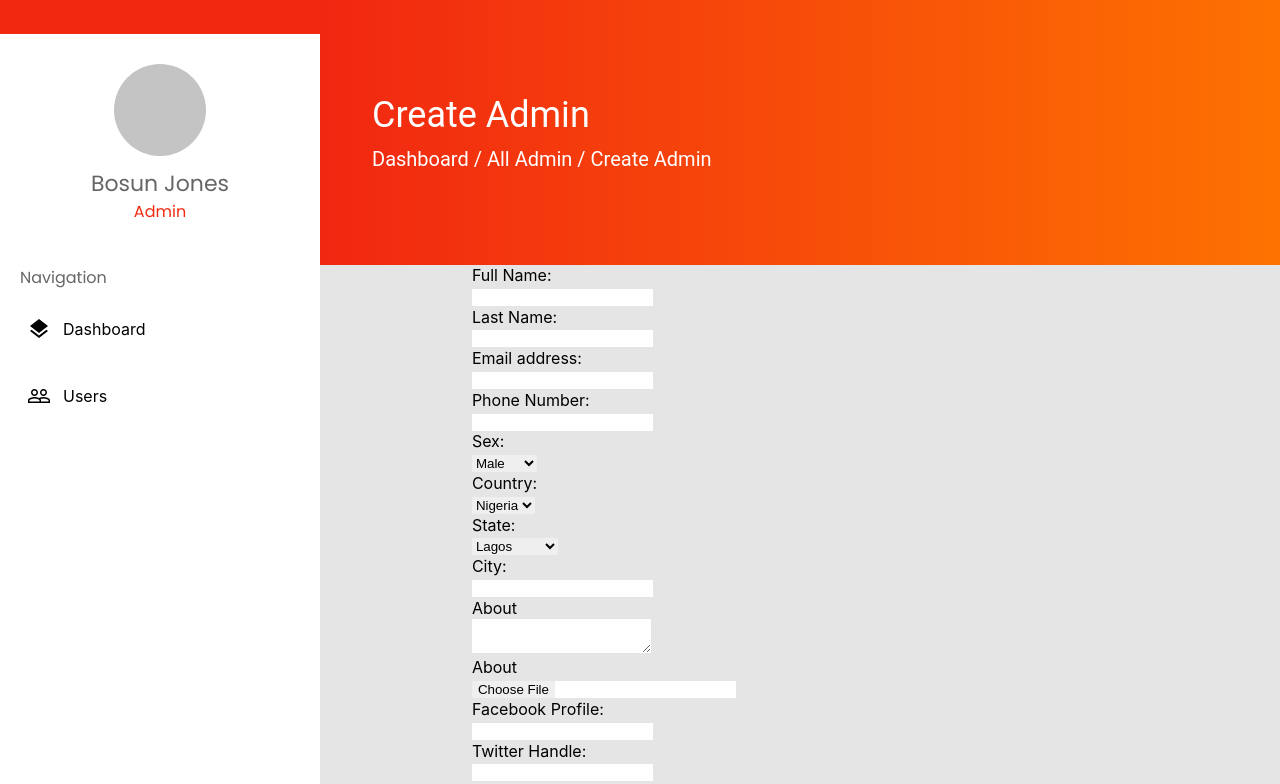
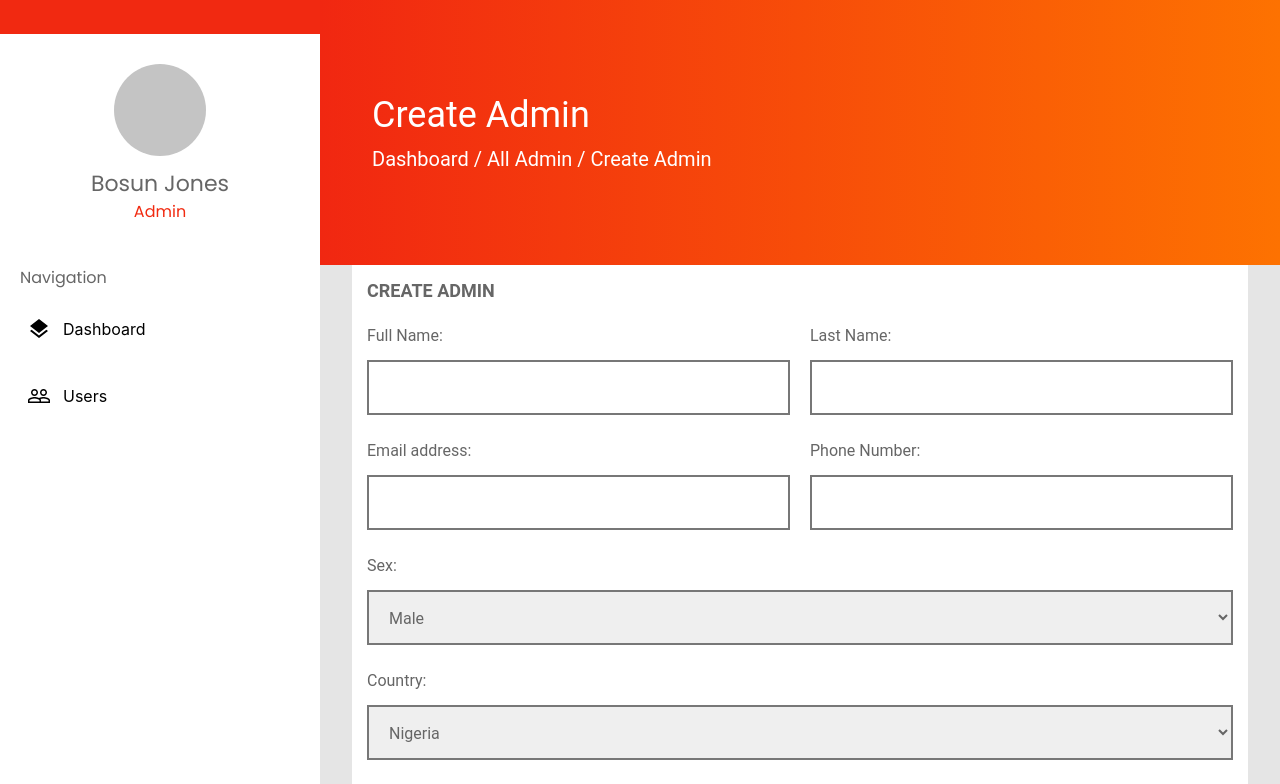
Before and after one commit to CodingMage/Frontenf-test, a Next.js app: page /createadmin in a window 1280 px wide. Shown: the top 784 px of the page. Built offline with nearby package versions, Linux system fonts and the light colour scheme; a web font is replaced by a local one.

Commit message:
form updated

```diff
--- a/component/shared/adminForm.js
+++ b/component/shared/adminForm.js
@@ -5,6 +5,7 @@ function AdminForm() {
   return (
     <div className="adminform">
       <div className="adminform__paper">
+        <div className="paper__header">CREATE ADMIN</div>
         <div className="form">
           <div className="form__1">
             <div className="form__1-input">
@@ -83,9 +84,16 @@ function AdminForm() {
             </div>
           </div>
 
-          <div className="form__1-input">
+          <div className="form__1-input ">
             <div className="form__1-input__label">About</div>
-            <div className="form__1-input__input">
+            <div
+              className="form__1-input__input  "
+              style={{
+                height: "unset",
+                maxWidth: "unset",
+                marginBottom: "27px",
+              }}
+            >
               <textarea name="about"></textarea>
             </div>
           </div>
@@ -94,7 +102,7 @@ function AdminForm() {
             <div className="form__3-input__label">About</div>
             <div className="form__3-input__input">
               <button>Choose File</button>
-              <input type="text" />
+              <input type="text" placeholder="No file chosen" />
             </div>
           </div>
 
--- a/styles/SCSS/adminform.scss
+++ b/styles/SCSS/adminform.scss
@@ -0,0 +1,180 @@
+.adminform {
+  &__paper {
+    max-width: 1217px;
+    width: 70vw;
+    padding: 15px;
+    background-color: #fff;
+    margin: 0 auto;
+
+    .paper__header {
+      font-family: Roboto;
+      font-size: 18px;
+      font-style: normal;
+      font-weight: 700;
+      line-height: 21px;
+      letter-spacing: 0em;
+      text-align: left;
+      color: rgba(102, 102, 102, 1);
+      margin-bottom: 25px;
+    }
+
+    .form {
+      &__1 {
+        display: flex;
+        width: 100%;
+        gap: 20px;
+        margin-bottom: 26px;
+
+        &-input {
+          display: flex;
+          flex-direction: column;
+          flex: 1;
+
+          &__label {
+            font-family: Roboto;
+            font-size: 16px;
+            font-style: normal;
+            font-weight: 400;
+            line-height: 19px;
+            letter-spacing: 0em;
+            text-align: left;
+            color: rgba(102, 102, 102, 1);
+            margin-bottom: 15px;
+          }
+
+          &__input {
+            height: 55px;
+            max-width: 567px;
+            width: 100%;
+            left: 436px;
+            top: 354px;
+            border: 2px solid rgba(119, 119, 119, 1);
+            .ta {
+              height: unset !important;
+            }
+            input {
+              width: 100%;
+              height: 100%;
+            }
+            select {
+              width: 100%;
+              height: 100%;
+              padding: 16px;
+              color: rgba(102, 102, 102, 1);
+              font-family: Roboto;
+              font-size: 16px;
+              font-style: normal;
+              font-weight: 400;
+              line-height: 19px;
+              letter-spacing: 0em;
+              text-align: left;
+            }
+            textarea {
+              height: 363px;
+              width: 100%;
+              resize: none;
+            }
+          }
+        }
+      }
+      &__2 {
+        &-input {
+          display: flex;
+          flex-direction: column;
+          margin-bottom: 26px;
+
+          &__label {
+            font-family: Roboto;
+            font-size: 16px;
+            font-style: normal;
+            font-weight: 400;
+            line-height: 19px;
+            letter-spacing: 0em;
+            text-align: left;
+            color: rgba(102, 102, 102, 1);
+            margin-bottom: 15px;
+          }
+
+          &__input {
+            height: 55px;
+            width: 100%;
+            left: 436px;
+            top: 354px;
+            border: 2px solid rgba(119, 119, 119, 1);
+            select {
+              width: 100%;
+              height: 100%;
+              padding: 16px;
+              color: rgba(102, 102, 102, 1);
+              font-family: Roboto;
+              font-size: 16px;
+              font-style: normal;
+              font-weight: 400;
+              line-height: 19px;
+              letter-spacing: 0em;
+              text-align: left;
+
+              option {
+              }
+            }
+          }
+        }
+      }
+
+      &__3-input {
+        display: flex;
+        flex-direction: column;
+        flex: 1;
+        margin-bottom: 27px;
+        &__label {
+          font-family: Roboto;
+          font-size: 16px;
+          font-style: normal;
+          font-weight: 400;
+          line-height: 19px;
+          letter-spacing: 0em;
+          text-align: left;
+          color: rgba(102, 102, 102, 1);
+          margin-bottom: 15px;
+        }
+        &__input {
+          height: 55px;
+          width: 100%;
+          left: 436px;
+          top: 354px;
+          border: 2px solid rgba(119, 119, 119, 1);
+          padding: 10px 22px;
+          display: flex;
+          justify-content: center;
+          align-items: center;
+          button {
+            height: 35px;
+            width: 110px;
+            border: 2px solid rgba(68, 68, 68, 1);
+            text-align: center;
+            border-radius: 5px;
+            font-family: Poppins;
+            font-size: 14px;
+            font-style: normal;
+            font-weight: 400;
+            line-height: 21px;
+            letter-spacing: 0em;
+            text-align: left;
+          }
+          input {
+            padding-left: 10px;
+            width: 100%;
+            height: 100%;
+          }
+        }
+      }
+
+      .adminWarning {
+        &__header {
+        }
+        &__subheader {
+        }
+      }
+    }
+  }
+}
```
